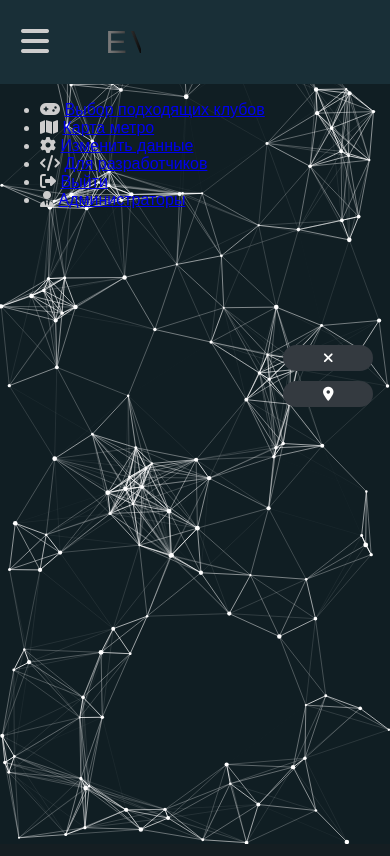
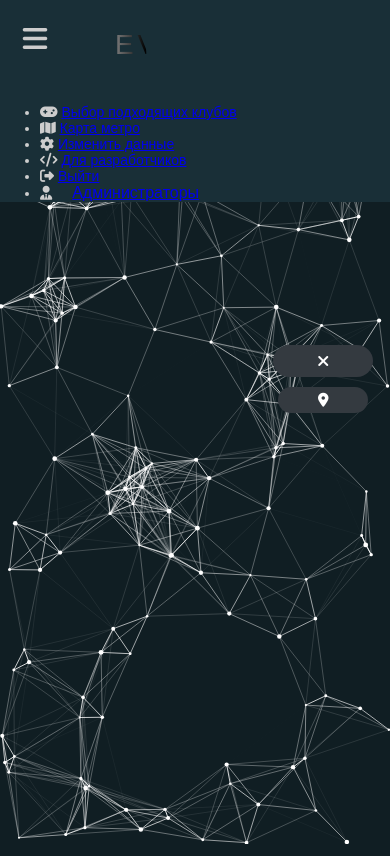
Before and after one commit to Salyukovgleb/git_game_club_map, a Flask app: template templates/index.html in a window 390 px wide. Run offline with Flask 3, Linux system fonts and the light colour scheme; the template is opened without the code that fills it, so the values that code supplies are empty.

Commit message:
добавили адаптацию под мобилку

```diff
--- a/static/main.css
+++ b/static/main.css
@@ -415,3 +415,69 @@
   font-family: "Font Awesome 5 Free";
   font-weight: 900;
 }
+
+
+
+
+
+/* Медиа-запросы для мобильных устройств */
+@media (max-width: 768px) {
+    body {
+        font-size: 14px; /* Уменьшаем размер шрифта */
+    }
+
+    header {
+        flex-direction: column; /* Элементы header теперь будут стакаться вертикально */
+        padding: 10px; /* Уменьшаем отступы */
+    }
+
+    nav {
+        height: auto; /* Высота nav будет автоматически адаптироваться к содержимому */
+    }
+
+    #menu {
+        width: 100%; /* Меню теперь будет занимать всю ширину экрана */
+    }
+
+    .closed {
+        display: none;
+        width: 100%; /* Меню в закрытом состоянии тоже будет занимать всю ширину */
+    }
+
+    .opened {
+        width: 100%; /* В открытом состоянии меню занимает всю ширину экрана */
+    }
+
+    .opened li {
+        font-size: 18px; /* Увеличиваем размер шрифта для лучшей видимости на мобильных устройствах */
+    }
+
+    .chouse_club #map {
+        max-width: 100%; /* Карта теперь будет занимать всю доступную ширину */
+    }
+
+    .button-container {
+        flex-direction: column; /* Кнопки теперь будут стакаться вертикально */
+    }
+
+    .icon-button,
+    .btn {
+        padding: 8px 16px; /* Меньшие отступы для кнопок */
+        font-size: 16px; /* Меньший размер текста для кнопок */
+        min-width: 100px; /* Меньшая минимальная ширина кнопок */
+    }
+}
+
+@media (max-width: 480px) {
+    header {
+        padding: 5px; /* Ещё меньше отступы для очень маленьких экранов */
+    }
+
+    .btn_menu {
+        font-size: 28px; /* Меньший размер иконок меню */
+    }
+
+    .opened li {
+        font-size: 16px; /* Ещё меньший размер шрифта для элементов списка */
+    }
+}
```
Also changed, not shown: static/main_metro.css (line endings or trailing spaces), templates/index.html (line endings or trailing spaces).
